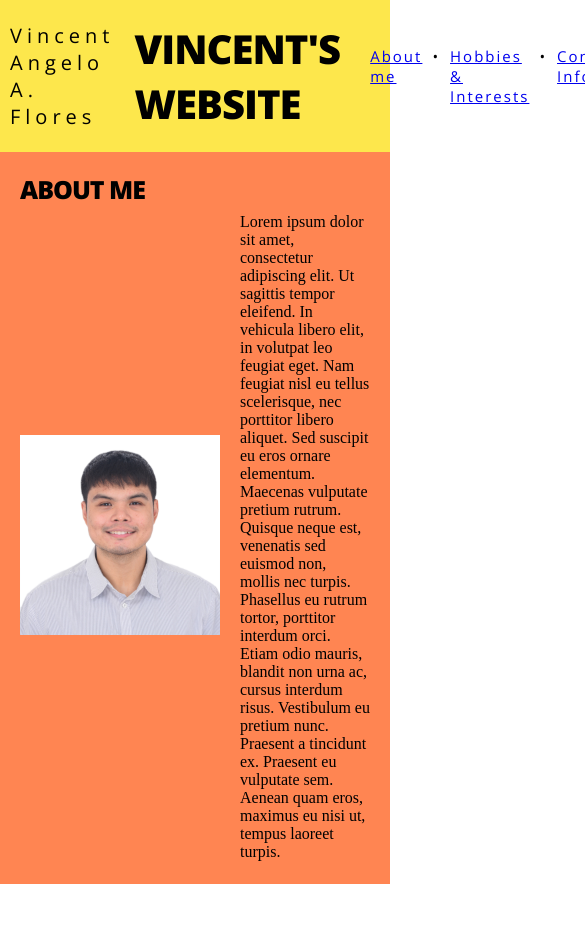
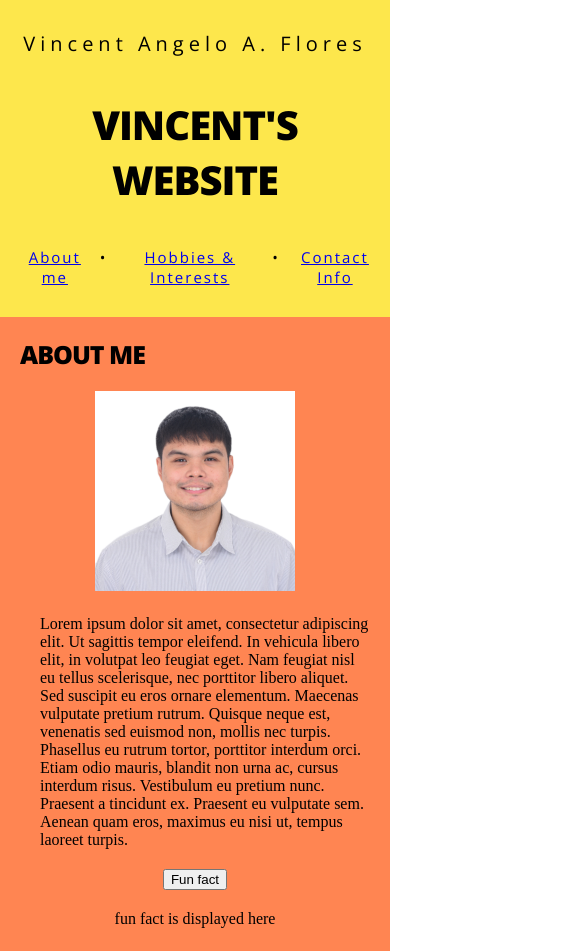
Before and after one commit to flores-vincentangelo/CMSC207-miniproject, a plain HTML site: page index.html in a window 390 px wide. Shown: the top 951 px of the page, 585 px wide, since content can reach past the window. Before the commit the page ends 884 px from the top, so only its background shows below. Drawn offline with nearby package versions, Linux system fonts and the light colour scheme.

Commit message:
mobile responsive partial

```diff
--- a/index.html
+++ b/index.html
@@ -57,17 +57,25 @@
             <section id="am-container">
                 <h2>ABOUT ME</h2>
                 <div class="am-contents-container">
+                    <div class="am-item">
                         <div class="img-container">
                             <img src="assets\DSC_0017.JPG" alt="">
                         </div>
                         <div class="descrip-container">
                             Lorem ipsum dolor sit amet, consectetur adipiscing elit. Ut sagittis tempor eleifend. In
-                        vehicula libero elit, in volutpat leo feugiat eget. Nam feugiat nisl eu tellus scelerisque, nec
+                            vehicula libero elit, in volutpat leo feugiat eget. Nam feugiat nisl eu tellus scelerisque,
+                            nec
                             porttitor libero aliquet. Sed suscipit eu eros ornare elementum. Maecenas vulputate pretium
                             rutrum. Quisque neque est, venenatis sed euismod non, mollis nec turpis. Phasellus eu rutrum
-                        tortor, porttitor interdum orci. Etiam odio mauris, blandit non urna ac, cursus interdum risus.
+                            tortor, porttitor interdum orci. Etiam odio mauris, blandit non urna ac, cursus interdum
+                            risus.
                             Vestibulum eu pretium nunc. Praesent a tincidunt ex. Praesent eu vulputate sem. Aenean quam
                             eros, maximus eu nisi ut, tempus laoreet turpis.
+                        </div>
+                    </div>
+                    <div class="am-item">
+                        <div><button id="fun-fact-btn">Fun fact</button></div>
+                        <div id="fun-fact">fun fact is displayed here</div>
                     </div>
                 </div>
             </section>
@@ -76,7 +84,8 @@
                 <div class="hni-contents-container">
                     <div class="hni-item-container">
                         <div><img src="assets\badminton.jpg" alt=""></div>
-                        <div class="descrip-container">Lorem ipsum dolor sit amet, consectetur adipiscing elit. Ut sagittis tempor eleifend. In
+                        <div class="descrip-container">Lorem ipsum dolor sit amet, consectetur adipiscing elit. Ut
+                            sagittis tempor eleifend. In
                             vehicula libero elit, in volutpat leo feugiat eget. Nam feugiat nisl eu tellus scelerisque,
                             nec
                             porttitor libero aliquet. Sed suscipit eu eros ornare elementum. Maecenas vulputate pretium
@@ -88,7 +97,8 @@
                     </div>
                     <div class="hni-item-container">
                         <div><img src="assets\DSC_0017.JPG" alt=""></div>
-                        <div class="descrip-container">Lorem ipsum dolor sit amet, consectetur adipiscing elit. Ut sagittis tempor eleifend. In
+                        <div class="descrip-container">Lorem ipsum dolor sit amet, consectetur adipiscing elit. Ut
+                            sagittis tempor eleifend. In
                             vehicula libero elit, in volutpat leo feugiat eget. Nam feugiat nisl eu tellus scelerisque,
                             nec
                             porttitor libero aliquet. Sed suscipit eu eros ornare elementum. Maecenas vulputate pretium
@@ -100,7 +110,8 @@
                     </div>
                     <div class="hni-item-container">
                         <div><img src="assets\comedy-show.jpg" alt=""></div>
-                        <div class="descrip-container">Lorem ipsum dolor sit amet, consectetur adipiscing elit. Ut sagittis tempor eleifend. In
+                        <div class="descrip-container">Lorem ipsum dolor sit amet, consectetur adipiscing elit. Ut
+                            sagittis tempor eleifend. In
                             vehicula libero elit, in volutpat leo feugiat eget. Nam feugiat nisl eu tellus scelerisque,
                             nec
                             porttitor libero aliquet. Sed suscipit eu eros ornare elementum. Maecenas vulputate pretium
--- a/scripts/script.js
+++ b/scripts/script.js
@@ -26,4 +26,9 @@ $(document).ready(function () {
         $("#hni-container").css("display", "none");
         $("#ci-container").css("display", "block");
     });
+
+    $("#fun-fact-btn").click(function (e) {
+        e.preventDefault();
+        $("#fun-fact").css("display", "none");
+    });
 })
--- a/styles/styling.css
+++ b/styles/styling.css
@@ -1,3 +1,10 @@
+/*
+phones - 0 - 480
+tablest - 481 - 768
+desktops - 769 - 1279
+large desktops 1280+
+*/
+
 html {
 	margin: 0;
 	/* overflow: hidden; */
@@ -14,8 +21,10 @@ html::-webkit-scrollbar {
 
 /* Hide scrollbar for IE, Edge and Firefox */
 html {
-	-ms-overflow-style: none; /* IE and Edge */
-	scrollbar-width: none; /* Firefox */
+	-ms-overflow-style: none;
+	/* IE and Edge */
+	scrollbar-width: none;
+	/* Firefox */
 }
 
 body {
@@ -28,6 +37,7 @@ h1 {
 	font-size: 40px;
 	letter-spacing: -1px;
 	color: black;
+	margin: 0;
 }
 
 h2 {
@@ -62,23 +72,29 @@ h4 {
 	.header-container {
 		background-color: var(--yellow);
 		display: flex;
-		flex-direction: row;
 		justify-content: space-between;
 		align-items: center;
 
+		@media only screen and (max-width: 1279px) {
+			flex-flow: column;
+		}
+
+		@media only screen and (min-width: 1280px) {
+			flex-flow: row wrap;
 			height: 18%;
+		}
 
 		> div {
 			margin: 10px;
 		}
 
-		/* .name {
-            font-family: "Open Sans", serif;
-            font-weight: 300;
-            font-size: 20px;
-            letter-spacing: 5px;
-            color: black;
-        } */
+		.name {
+			text-align: left;
+		}
+
+		.title {
+			text-align: center;
+		}
 
 		.nav-container {
 			display: flex;
@@ -92,6 +108,7 @@ h4 {
 
 			> div {
 				margin-left: 10px;
+				text-align: center;
 			}
 		}
 	}
@@ -105,12 +122,20 @@ h4 {
 			padding: 20px;
 			height: 100%;
 			display: none;
-
+			overflow-y: scroll;
 		}
 
 		.descrip-container {
+			margin-left: 20px;
+
+			@media only screen and (max-width: 768px) {
+				flex-flow: column;
+				align-items: center;
+			}
+
+			@media only screen and (min-width: 769px) {
 				width: 60%;
-            margin-left: 20px;
+			}
 		}
 
 		#am-container {
@@ -119,23 +144,49 @@ h4 {
 			flex-direction: column;
 
 			.am-contents-container {
+				height: 100%;
 				display: flex;
-				flex-direction: row;
+				flex-direction: column;
+				align-items: center;
+
+                @media only screen and (max-width: 768px) {
+
+                }
+
+                @media only screen and (min-width: 769px) {
                     justify-content: center;
+				justify-content: center;
+
+
+                }
+
+				.am-item {
+					display: flex;
+					width: inherit;
+
+					@media only screen and (max-width: 768px) {
+						flex-flow: column;
 						align-items: center;
-				width: inherit;
-                height: 90%;
+                        > div {
+                            margin-bottom: 20px;
+                        }
+					}
+
+					@media only screen and (min-width: 769px) {
+						justify-content: center;
+						flex-flow: row wrap;
+						align-items: center;
+					}
+				}
 
 				img {
 					width: 200px;
 				}
-
-
 			}
 		}
+
 		#hni-container {
 			background-color: var(--blue-1);
-            overflow-y: scroll;
 
 			.hni-contents-container {
 				display: flex;
@@ -147,20 +198,19 @@ h4 {
 					flex-direction: row;
 					margin-bottom: 20px;
 
-
 					img {
 						width: 400px;
 					}
 				}
 			}
 		}
+
 		#ci-container {
 			background-color: var(--green);
 
 			.ci-contents-container {
 				display: flex;
-				flex-direction: row;
-				justify-content: space-between;
+				flex-direction: column;
 
 				.socials-container {
 					display: flex;
```
Lines whose indentation alone changed are shown as unchanged.
